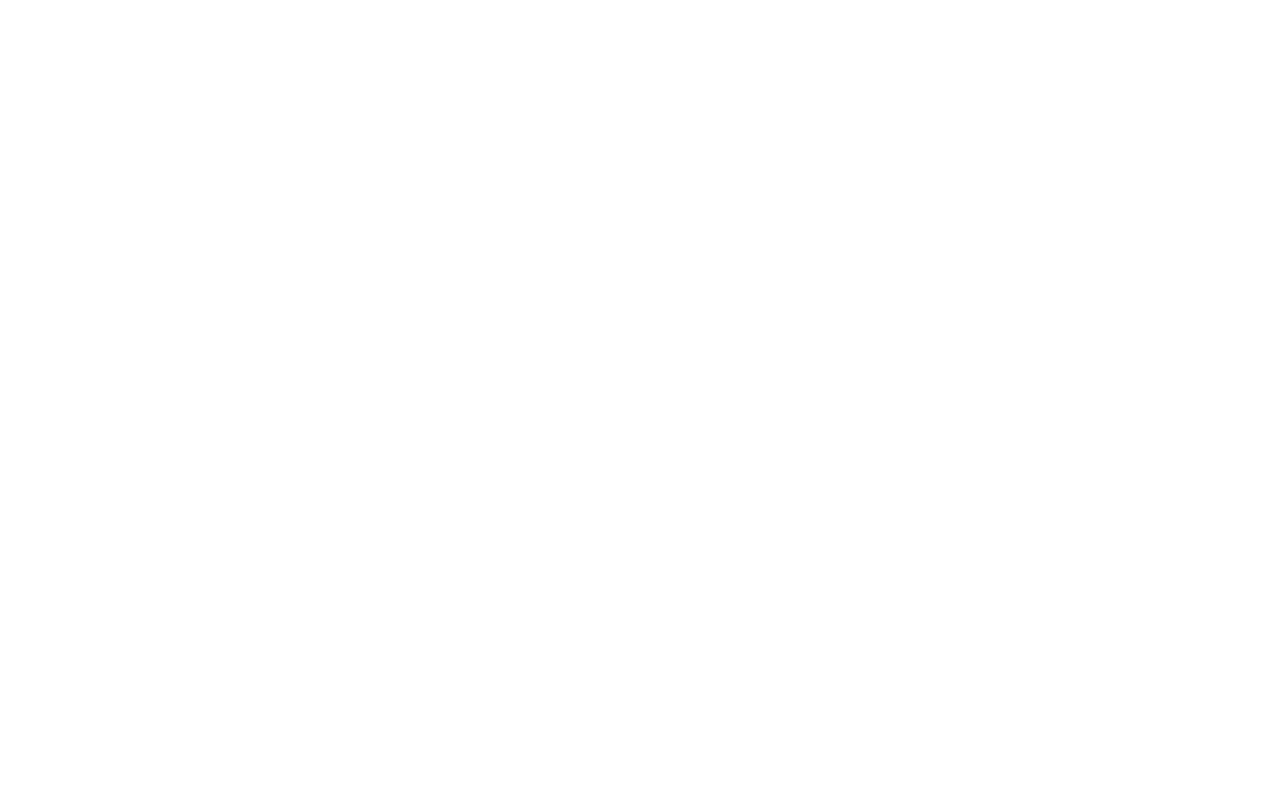
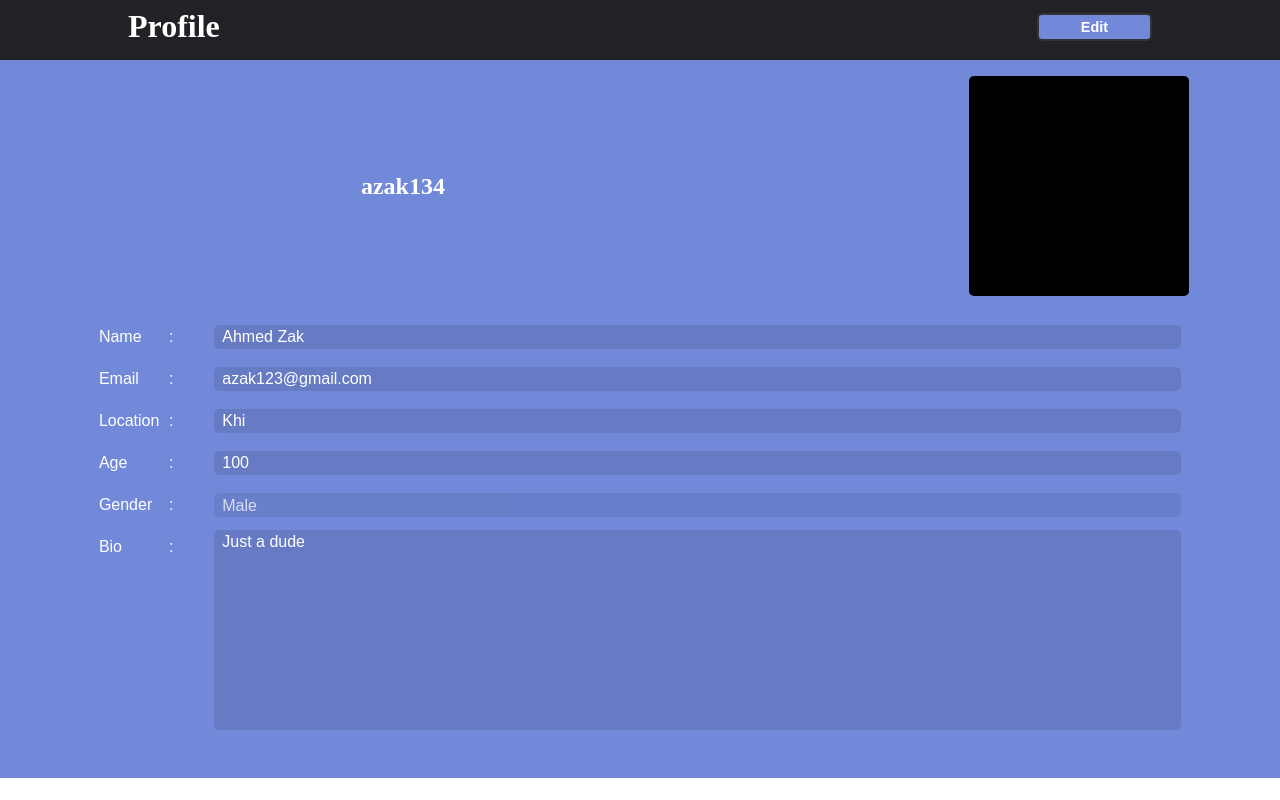
Before and after one commit to chingu-voyage7/Bears-Team-06, a React (Create React App) app: page /profile in a window 1280 px wide. Built offline with nearby package versions, Linux system fonts and the light colour scheme.

Commit message:
Added ProfilePage and scss variables

```diff
--- a/package.json
+++ b/package.json
@@ -68,7 +68,6 @@
     "not op_mini all"
   ],
   "devDependencies": {
-    "eslint": "^5.9.0",
     "eslint-config-prettier": "^3.3.0",
     "husky": "^1.2.0",
     "prettier": "1.15.3",
--- a/src/App.js
+++ b/src/App.js
@@ -3,6 +3,7 @@
 import GroupChat from "./components/GroupChat/GroupChat";
 import SampleComponent from "./components/SampleComponent/SampleComponent";
 import StockTable from "./components/StockTable/StockTable";
+import ProfilePage from "./components/ProfilePage/ProfilePage";
 
 import { connect } from "react-redux";
 
@@ -34,6 +35,10 @@
           path="/table"
           component={() => <StockTable columns={columns} data={data} />}
         />
+        <Route
+          path="/profile"
+          component={() => <ProfilePage editable username="azak134" />}
+        />
       </div>
     );
   }
--- /dev/null
+++ b/src/components/ProfilePage/ProfilePage.js
@@ -0,0 +1,148 @@
+import React, { Component } from "react";
+
+class ProfilePage extends Component {
+  state = {
+    edit: false,
+    name: "",
+    email: "",
+    location: "",
+    age: "",
+    gender: "male",
+    bio: "",
+  };
+  componentDidMount() {
+    this.getUserInfo();
+  }
+  getUserInfo = async () => {
+    /*const data = await fetch("");
+    const info = await data.json();
+    this.setState({ ...this.state, ...info });*/
+    const info = {
+      name: "Ahmed Zak",
+      email: "azak123@gmail.com",
+      location: "Khi",
+      age: 100,
+      gender: "male",
+      bio: "Just a dude",
+    };
+    this.setState({ ...this.state, ...info });
+  };
+  onChange = e => {
+    this.setState({
+      [e.target.name]: e.target.value,
+    });
+  };
+  edit = () => {
+    this.setState(prevState => ({ edit: !prevState.edit }));
+    // call func to update database
+  };
+  render() {
+    let inputClass = "info__input";
+    if (this.state.edit) {
+      inputClass += " edit";
+    }
+    return (
+      <div className="profile">
+        <header>
+          <div className="profile__header">
+            <h1 className="profile__heading">Profile</h1>
+            {this.props.editable && (
+              <button className="profile__btn" onClick={this.edit}>
+                {this.state.edit ? "Save" : "Edit"}
+              </button>
+            )}
+          </div>
+        </header>
+        <main className="profile__content">
+          <div className="profile__pic">
+            <div className="profile__img" />
+          </div>
+          <h2 className="profile__username">{this.props.username}</h2>
+          <div className="profile__info">
+            <div className="info__row">
+              <label className="info__label">
+                <span>Name</span>:
+              </label>
+              <input
+                name="name"
+                type="text"
+                className={inputClass}
+                value={this.state.name}
+                onChange={this.onChange}
+                readOnly={!this.state.edit}
+              />
+            </div>
+            <div className="info__row">
+              <label className="info__label">
+                <span>Email</span>:
+              </label>
+              <input
+                name="email"
+                type="email"
+                className={inputClass}
+                value={this.state.email}
+                onChange={this.onChange}
+                readOnly={!this.state.edit}
+              />
+            </div>
+            <div className="info__row">
+              <label className="info__label">
+                <span>Location</span>:
+              </label>
+              <input
+                name="location"
+                type="text"
+                className={inputClass}
+                value={this.state.location}
+                onChange={this.onChange}
+                readOnly={!this.state.edit}
+              />
+            </div>
+            <div className="info__row">
+              <label className="info__label">
+                <span>Age</span>:
+              </label>
+              <input
+                name="age"
+                type="number"
+                className={inputClass}
+                value={this.state.age}
+                onChange={this.onChange}
+                readOnly={!this.state.edit}
+              />
+            </div>
+            <div className="info__row">
+              <label className="info__label">
+                <span>Gender</span>:
+              </label>
+              <select
+                name="gender"
+                className={inputClass}
+                disabled={!this.state.edit}
+                value={this.state.gender}
+                onChange={this.onChange}
+              >
+                <option value="male">Male</option>
+                <option value="female">Female</option>
+              </select>
+            </div>
+            <div className="info__row">
+              <label className="info__label">
+                <span>Bio</span>:
+              </label>
+              <textarea
+                name="bio"
+                className={inputClass}
+                value={this.state.bio}
+                onChange={this.onChange}
+                readOnly={!this.state.edit}
+              />
+            </div>
+          </div>
+        </main>
+      </div>
+    );
+  }
+}
+
+export default ProfilePage;
--- /dev/null
+++ b/src/components/ProfilePage/_ProfilePage.scss
@@ -0,0 +1,217 @@
+@import "styles/variables";
+@import "themes/ProfilePage--dark";
+@import "themes/ProfilePage--light";
+
+.profile {
+  display: -webkit-flex;
+  display: flex;
+  -webkit-flex-direction: column;
+  flex-direction: column;
+  max-width: 1400px;
+  margin: 0 auto;
+  height: 100%;
+
+  &__header {
+    display: -webkit-flex;
+    display: flex;
+    padding: 0.5em 1em 0 1em;
+    -webkit-justify-content: flex-start;
+    justify-content: flex-start;
+    max-width: 1200px;
+
+    .profile__heading {
+      -webkit-flex-grow: 1;
+      flex-grow: 1;
+    }
+  }
+
+  &__content {
+    display: -webkit-flex;
+    display: flex;
+    width: 100%;
+    height: 100%;
+    -webkit-justify-content: center;
+    justify-content: center;
+    -webkit-align-items: center;
+    align-items: center;
+    -webkit-flex-flow: row wrap;
+    flex-flow: row wrap;
+    //margin-top: 60px;
+    padding: calc(60px + 1em) 1em 1em 1em;
+  }
+
+  &__pic,
+  &__username,
+  &__info {
+    width: 100%;
+  }
+
+  &__img {
+    width: 220px;
+    height: 220px;
+    background-color: black;
+    margin: 0 auto;
+    border-radius: 5px;
+  }
+
+  &__username {
+    margin: 0.5em auto;
+    text-align: center;
+  }
+
+  &__info {
+    width: 100%;
+    display: -webkit-flex;
+    display: flex;
+    -webkit-flex-direction: column;
+    flex-direction: column;
+    align-items: center;
+    padding: 0.5em;
+    -webkit-align-self: flex-start;
+    align-self: flex-start;
+  }
+
+  &__btn {
+    padding: 4px;
+    width: 8em;
+    font: bold 0.9em sans-serif;
+    border: 2px solid #333;
+    border-radius: 5px;
+    cursor: pointer;
+    align-self: center;
+
+    &:hover {
+      outline: none;
+    }
+  }
+}
+
+select {
+  appearance: none;
+}
+
+header {
+  position: fixed;
+  top: 0;
+  left: 0;
+  right: 0;
+  margin: 0 auto;
+  height: 60px;
+  z-index: 2;
+}
+
+textarea {
+  //display: block;
+  padding: 0.2em 0.5em;
+  height: 200px;
+  resize: none;
+  overflow: auto;
+}
+
+.info {
+  &__row {
+    display: -webkit-flex;
+    display: flex;
+    -webkit-flex-direction: column;
+    flex-direction: column;
+    align-items: center;
+    width: 100%;
+  }
+
+  &__label {
+    width: 100%;
+    text-align: left;
+    margin: 0.5em 0;
+    align-self: flex-start;
+    font: 1em "typewriter", sans-serif;
+  }
+
+  &__input {
+    width: 100%;
+    //text-align: right;
+    font: 1em "typewriter", sans-serif;
+    border: none;
+    padding: 0.2em 0.5em;
+    margin: 0;
+    background: rgba(0, 0, 0, 0.1);
+
+    //&:focus {
+    border-radius: 5px;
+    outline: none;
+    //}
+  }
+}
+
+@media (min-width: 800px) {
+  .profile {
+    &__username {
+      order: 1;
+      width: 50%;
+      align-self: center;
+      text-align: right;
+    }
+    &__info {
+      order: 3;
+      margin-top: 0.5em;
+    }
+    &__pic {
+      order: 2;
+      width: 50%;
+    }
+    &__img {
+      margin-right: 0;
+    }
+  }
+  .info {
+    &__row {
+      -webkit-flex-direction: row;
+      flex-direction: row;
+      justify-content: center;
+      margin-bottom: 0.5em;
+    }
+    &__label {
+      width: 10%;
+      text-align: left;
+      margin-right: 0.5em;
+
+      & > span {
+        display: inline-block;
+        min-width: 70px;
+      }
+    }
+    &__input {
+      width: 90%;
+      margin-right: auto;
+      text-align: left;
+    }
+  }
+}
+
+@media (min-width: 960px) {
+  .profile {
+    &__header {
+      padding: 0.5em 0 0 0;
+    }
+    &__pic {
+      //width: 28%;
+      width: 32%;
+      margin-right: auto;
+    }
+    &__info {
+      width: 88%;
+      margin: 1em auto;
+    }
+    &__header {
+      width: 80%;
+      margin: 0 auto;
+    }
+    &__img {
+      //margin: 0 auto;
+      margin-right: 0;
+    }
+    &__username {
+      width: 50%;
+      text-align: center;
+    }
+  }
+}
--- /dev/null
+++ b/src/components/ProfilePage/themes/_ProfilePage--dark.scss
@@ -0,0 +1,37 @@
+.ThemeDark {
+  .profile {
+    color: $color-text-dark;
+
+    &__content {
+      background-color: $color-secondary-dark;
+    }
+
+    &__btn {
+      background-color: $color-secondary-dark;
+      color: $color-text-dark;
+
+      &:hover {
+        background-color: rgba($color-secondary-dark, 0.5); //rgb(39, 65, 160);
+        color: $color-text-dark;
+      }
+    }
+  }
+
+  option {
+    background-color: black;
+  }
+
+  header {
+    background-color: $color-primary-dark;
+  }
+
+  .info {
+    &__input {
+      color: $color-text-dark;
+    }
+  }
+
+  .edit {
+    outline: 1px solid $color-primary-dark;
+  }
+}
--- /dev/null
+++ b/src/components/ProfilePage/themes/_ProfilePage--light.scss
@@ -0,0 +1,37 @@
+.ThemeLight {
+  .profile {
+    color: $color-text-light;
+
+    &__content {
+      background-color: $color-secondary-light;
+    }
+
+    &__btn {
+      background-color: $color-secondary-light;
+      color: $color-text-light;
+
+      &:hover {
+        background-color: rgba($color-secondary-light, 0.5); //rgb(39, 65, 160);
+        color: $color-text-light;
+      }
+    }
+  }
+
+  option {
+    background-color: white;
+  }
+
+  header {
+    background-color: $color-primary-light;
+  }
+
+  .info {
+    &__input {
+      color: $color-text-light;
+    }
+  }
+
+  .edit {
+    outline: 1px solid $color-primary-light;
+  }
+}
--- a/src/components/_components.scss
+++ b/src/components/_components.scss
@@ -1,3 +1,4 @@
 @import "GroupChat/GroupChat";
 @import "SampleComponent/SampleComponent";
 @import "StockTable/StockTable";
+@import "ProfilePage/ProfilePage";
--- a/src/styles/_variables.scss
+++ b/src/styles/_variables.scss
@@ -2,3 +2,13 @@
 $chat-primary-blue: rgb(114, 137, 218);
 $chat-light-black: #2f3136;
 $chat-light-text: #72767d;
+
+// dark theme colors
+$color-secondary-dark: rgb(114, 137, 218);
+$color-primary-dark: #202225;
+$color-text-dark: white;
+
+// light theme colors
+$color-primary-light: #72767d;
+$color-secondary-light: #2f3136;
+$color-text-light: black;
```
Also changed, not shown: 1 other file (tests, documents, lock files or other folders).
